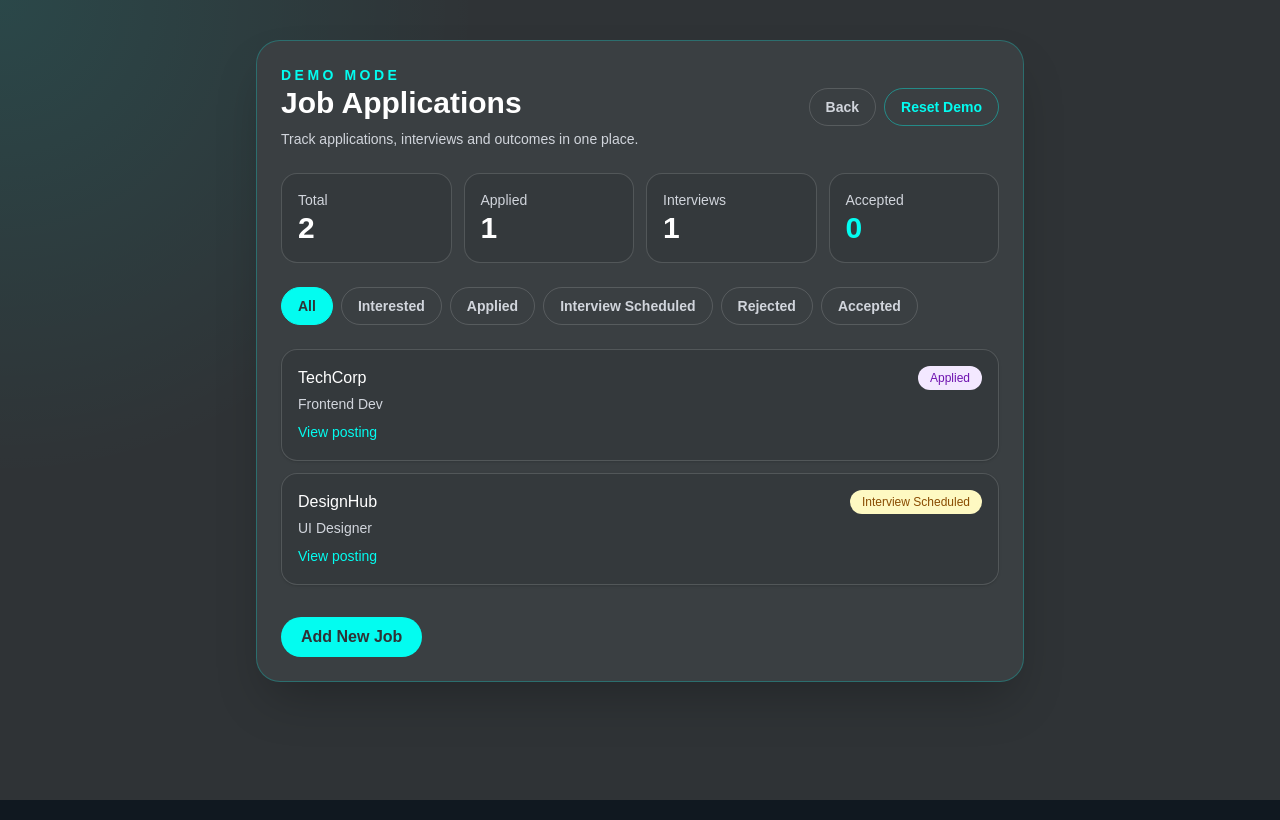
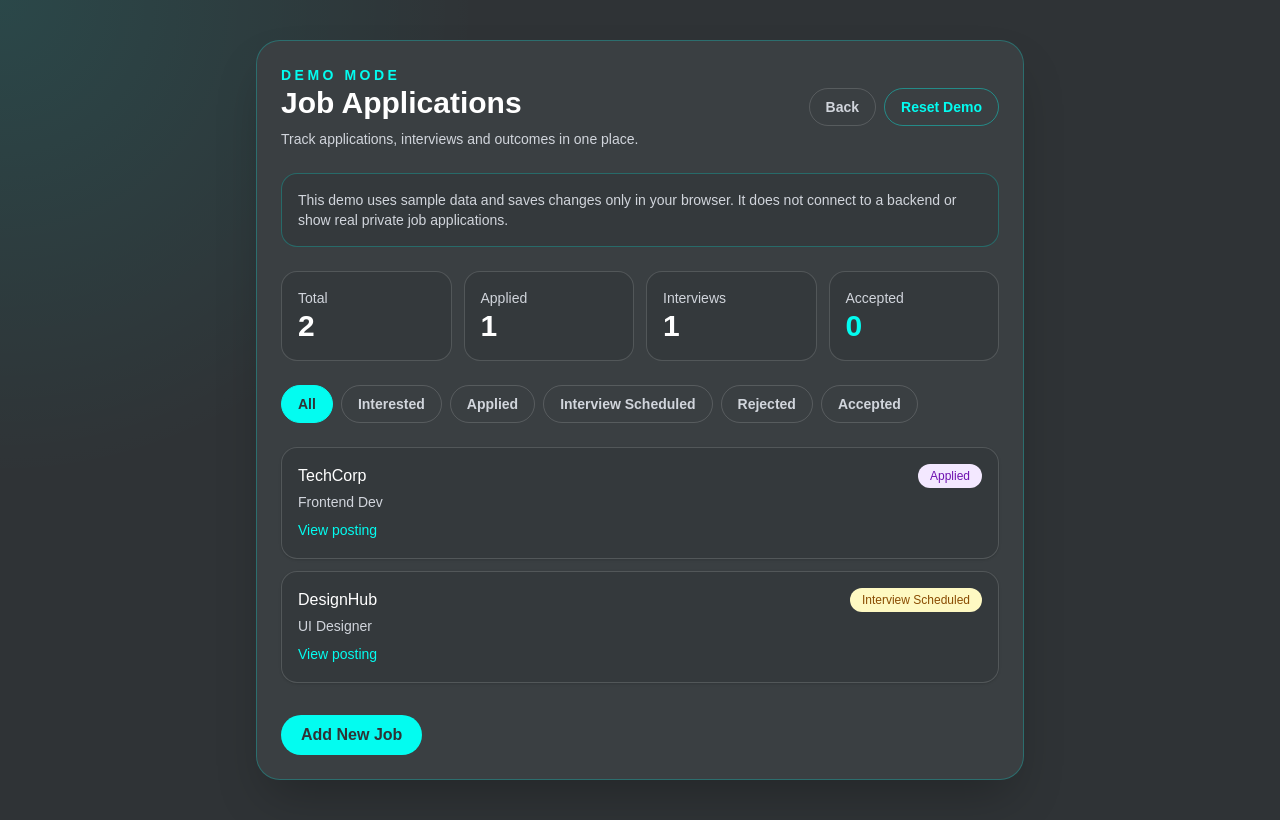
Before and after one commit to CrazyNikkii/job-tracker, a React (Vite) app in the folder client/: page / in a window 1280 px wide. Both pictures are taken after a click on the button "View Demo". Built offline with nearby package versions, Linux system fonts and the light colour scheme; a web font is replaced by a local one.

Commit message:
Added demo notice

```diff
--- a/client/src/components/DemoDashboard.tsx
+++ b/client/src/components/DemoDashboard.tsx
@@ -124,7 +124,13 @@ export default function DemoDashboard({ onBackToLanding }: DemoDashboardProps) {
             </button>
           </div>
         </div>
-
+        <div className="mb-6 rounded-2xl border border-[#03fcf0]/25 bg-[#34393c] p-4">
+          <p className="text-sm text-gray-300">
+            This demo uses sample data and saves changes only in your browser.
+            It does not connect to a backend or show real private job
+            applications.
+          </p>
+        </div>
         <DashboardStats jobs={jobs} />
 
         <div className="mb-6 flex flex-wrap gap-2">
```
